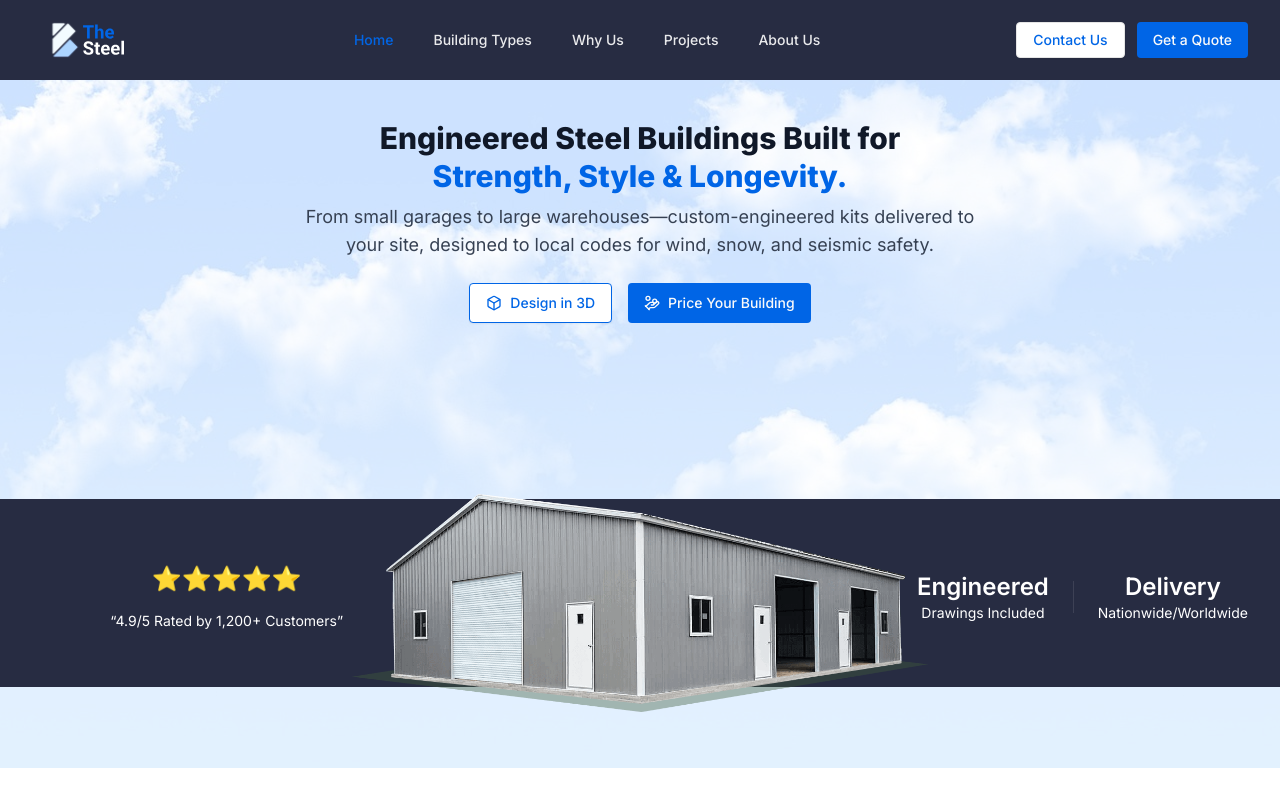
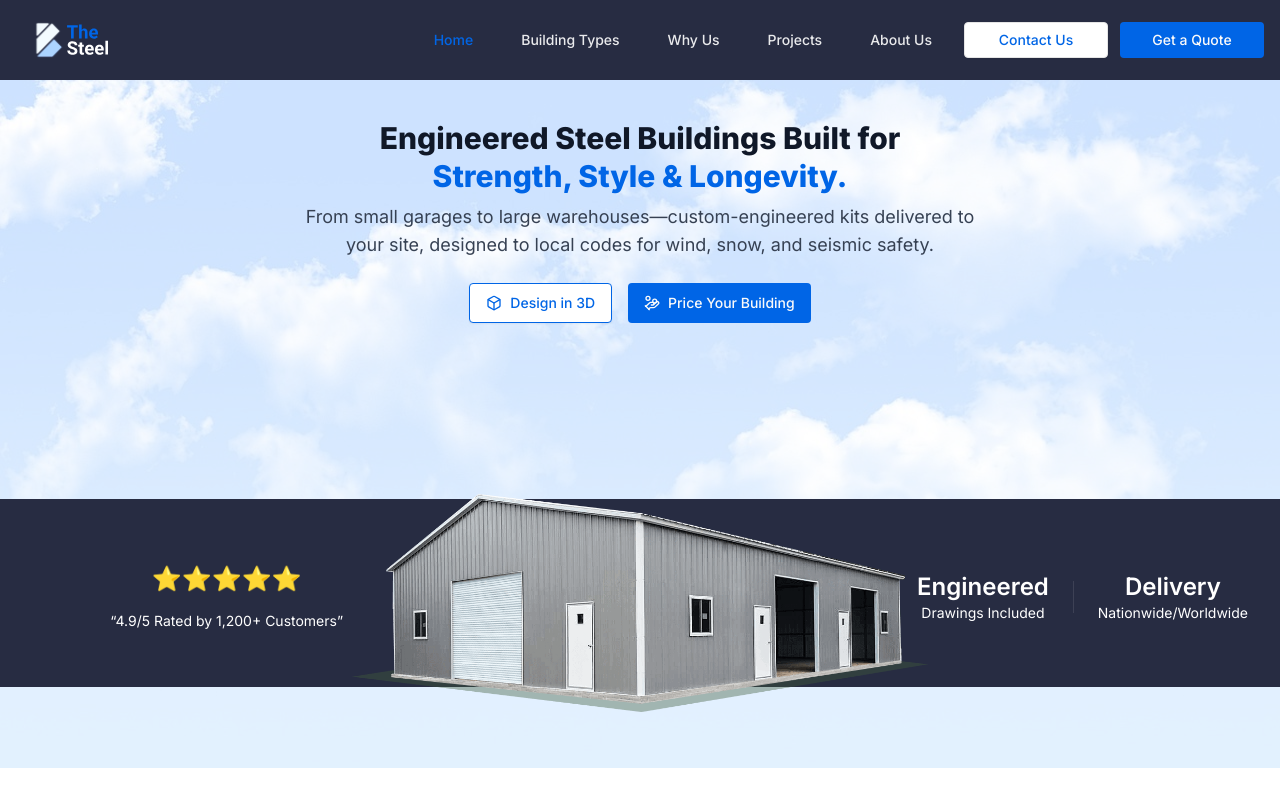
Before and after one commit to react6-flyweis/the-steel, a Next.js app: page / in a window 1280 px wide. Shown: the top 800 px of the page. Built offline with nearby package versions, Linux system fonts and the light colour scheme.

Commit message:
feat: refactor Header component to use Container for layout consistency

```diff
--- a/components/Header.tsx
+++ b/components/Header.tsx
@@ -8,6 +8,7 @@ import { cn } from "@/lib/utils";
 import theSteelLogo from "@/assets/the-steel-logo.svg";
 import Image from "next/image";
 import { Menu, X } from "lucide-react";
+import Container from "./Container";
 
 const navItems = [
   { label: "Home", href: "/" },
@@ -23,7 +24,7 @@ export default function Header() {
 
   return (
     <header className="bg-secondary text-white">
-      <div className="max-w-7xl mx-auto px-6 md:px-8 h-20 flex items-center justify-between">
+      <Container className="h-20 flex items-center justify-between">
         {/* Left: Logo */}
         <div className="flex items-center gap-4">
           <Link
@@ -39,8 +40,9 @@ export default function Header() {
           </Link>
         </div>
 
+        <div className="flex items-center gap-8">
           {/* Center: Nav */}
-        <nav className="hidden md:flex items-center gap-10">
+          <nav className="hidden md:flex items-center gap-12">
             {navItems.map((item) => {
               const active = pathname === item.href;
               return (
@@ -61,10 +63,13 @@ export default function Header() {
           {/* Right: CTAs + mobile toggle */}
           <div className="flex items-center gap-3">
             <div className="hidden md:flex items-center gap-3">
-            <Button className="text-primary rounded" variant="outline">
+              <Button
+                className="text-primary rounded min-w-36"
+                variant="outline"
+              >
                 Contact Us
               </Button>
-            <Button className="rounded">Get a Quote</Button>
+              <Button className="rounded min-w-36">Get a Quote</Button>
             </div>
 
             <button
@@ -76,6 +81,7 @@ export default function Header() {
             </button>
           </div>
         </div>
+      </Container>
 
       {/* Mobile menu */}
       {open && (
```
Lines whose indentation alone changed are shown as unchanged.
